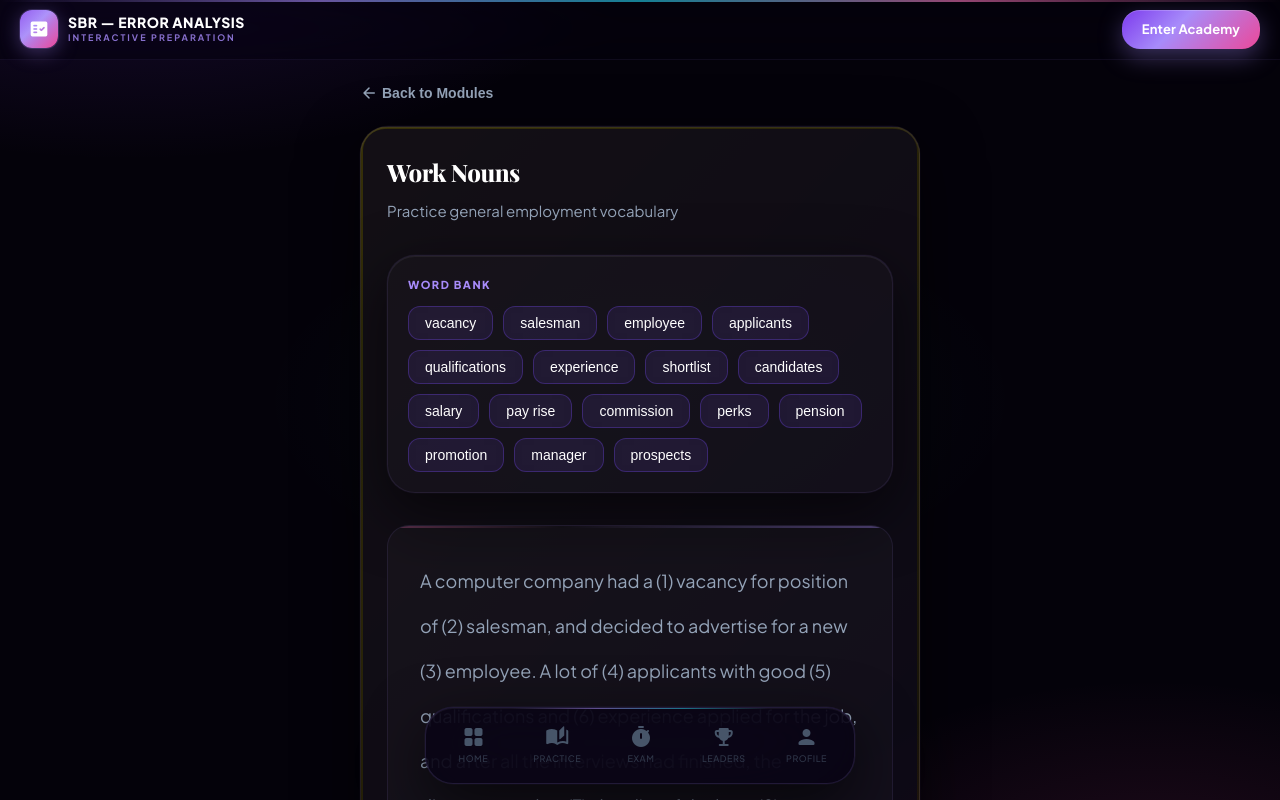
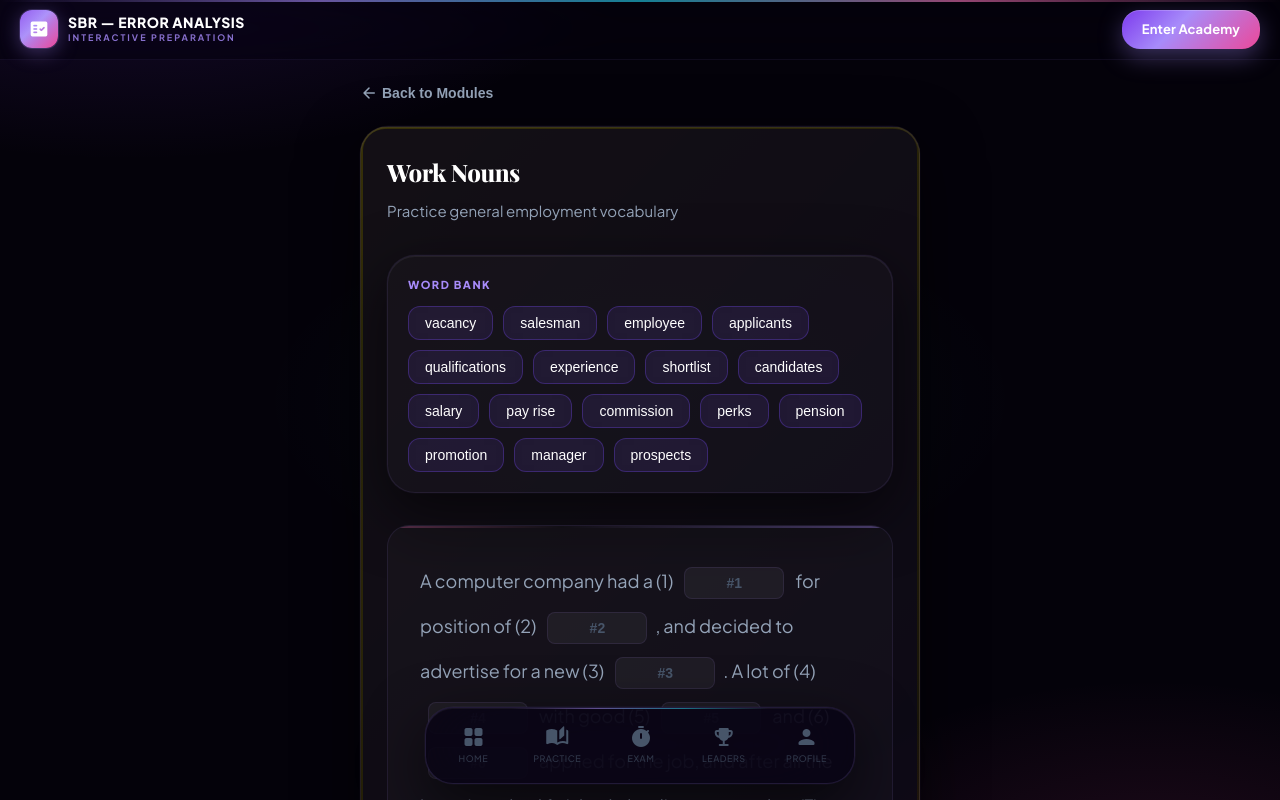
Before and after one commit to aposgda1-stack/SBR-Error-Analysis, a Next.js app: page /arena/work in a window 1280 px wide. Both pictures are taken after a click on the button 640 px from the left and 288 px from the top of the page. Shown: the top 800 px of the page. Built offline with nearby package versions, Linux system fonts and the light colour scheme; a web font is replaced by a local one.

Commit message:
fix: resolve critical logic leaks in vocab exercises and finalize academic MCQ systems

```diff
--- a/src/components/VocabExercise.js
+++ b/src/components/VocabExercise.js
@@ -46,6 +46,16 @@ export default function VocabExercise({ task, onFinish }) {
     }
   };
 
+  const processedText = useMemo(() => {
+    let text = task.text;
+    gaps.forEach(key => {
+      const escapedWord = correctAnswers[key].replace(/[.*+?^${}()|[\]\\]/g, '\\$&');
+      const regex = new RegExp(`\\(${key}\\)\\s+${escapedWord}`, 'g');
+      text = text.replace(regex, `(${key}) ___`);
+    });
+    return text;
+  }, [task.text, correctAnswers, gaps]);
+
   return (
     <div className="animate-fade-in">
       <h3 style={{ fontSize: 24, fontWeight: 800, marginBottom: 8, color: 'white' }}>{task.title}</h3>
@@ -84,7 +94,7 @@ export default function VocabExercise({ task, onFinish }) {
 
         {/* Interactive Text Area */}
         <div style={{ lineHeight: '2.5', fontSize: 18, color: 'var(--text-dim)', direction: 'ltr' }}>
-          {task.text.split('___').map((part, i, arr) => {
+          {processedText.split('___').map((part, i, arr) => {
             const gapId = String(i + 1);
             const isLast = i === arr.length - 1;
             const answer = answers[gapId];
--- a/src/components/exam/Q3WorkSheet.js
+++ b/src/components/exam/Q3WorkSheet.js
@@ -32,8 +32,12 @@ export default function Q3WorkSheet({ onScore, reviewMode }) {
 
   const processedText = useMemo(() => {
     let text = data.text;
+    // Remove the answers from the text completely using regex
+    // Looks for patterns like (1) word, (10) word, etc.
     gaps.forEach(key => {
-      text = text.replace(`(${key}) ${correctAnswers[key]}`, `(${key}) ___`);
+      const escapedWord = correctAnswers[key].replace(/[.*+?^${}()|[\]\\]/g, '\\$&');
+      const regex = new RegExp(`\\(${key}\\)\\s+${escapedWord}`, 'g');
+      text = text.replace(regex, `(${key}) ___`);
     });
     return text;
   }, [data.text, correctAnswers, gaps]);
```
